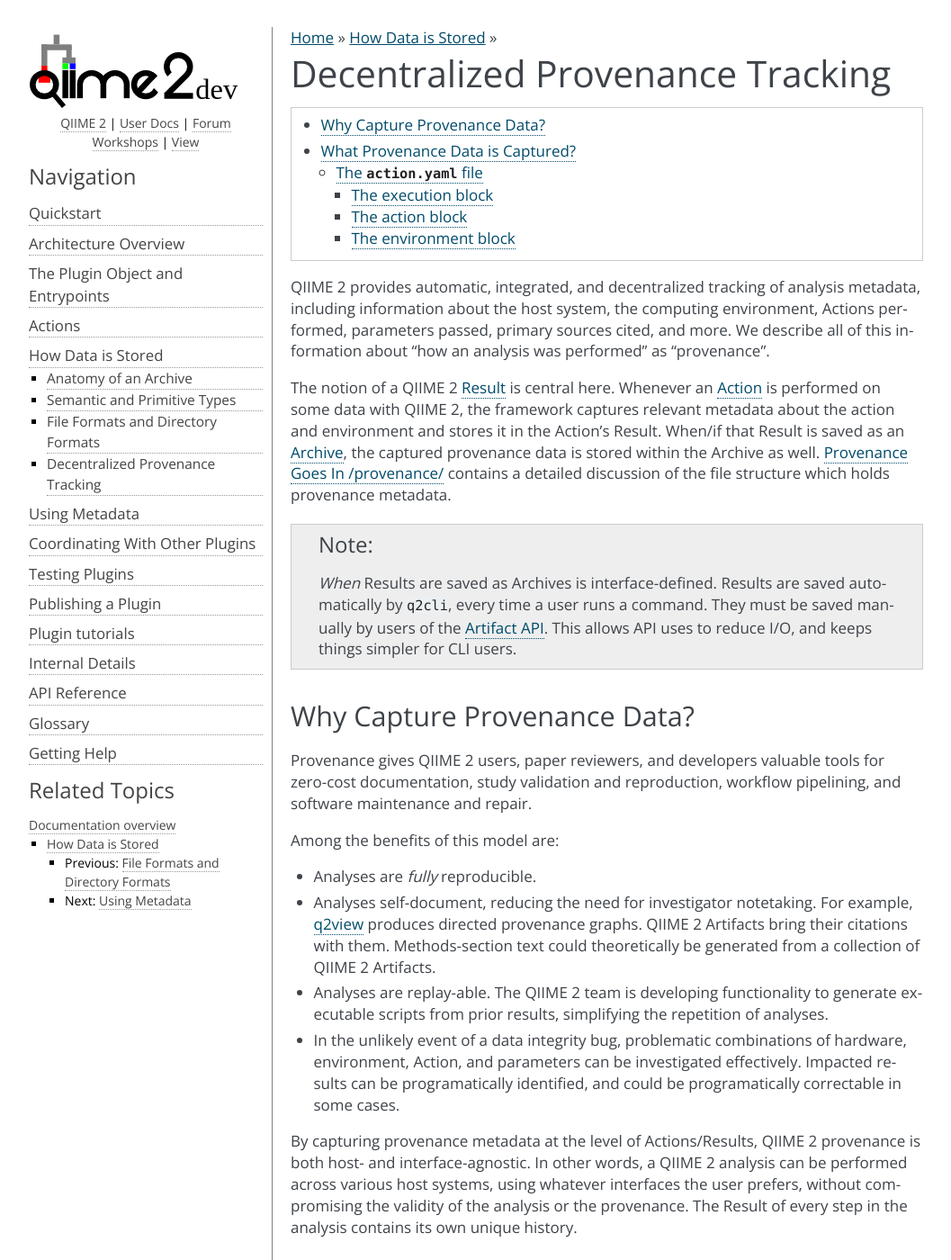
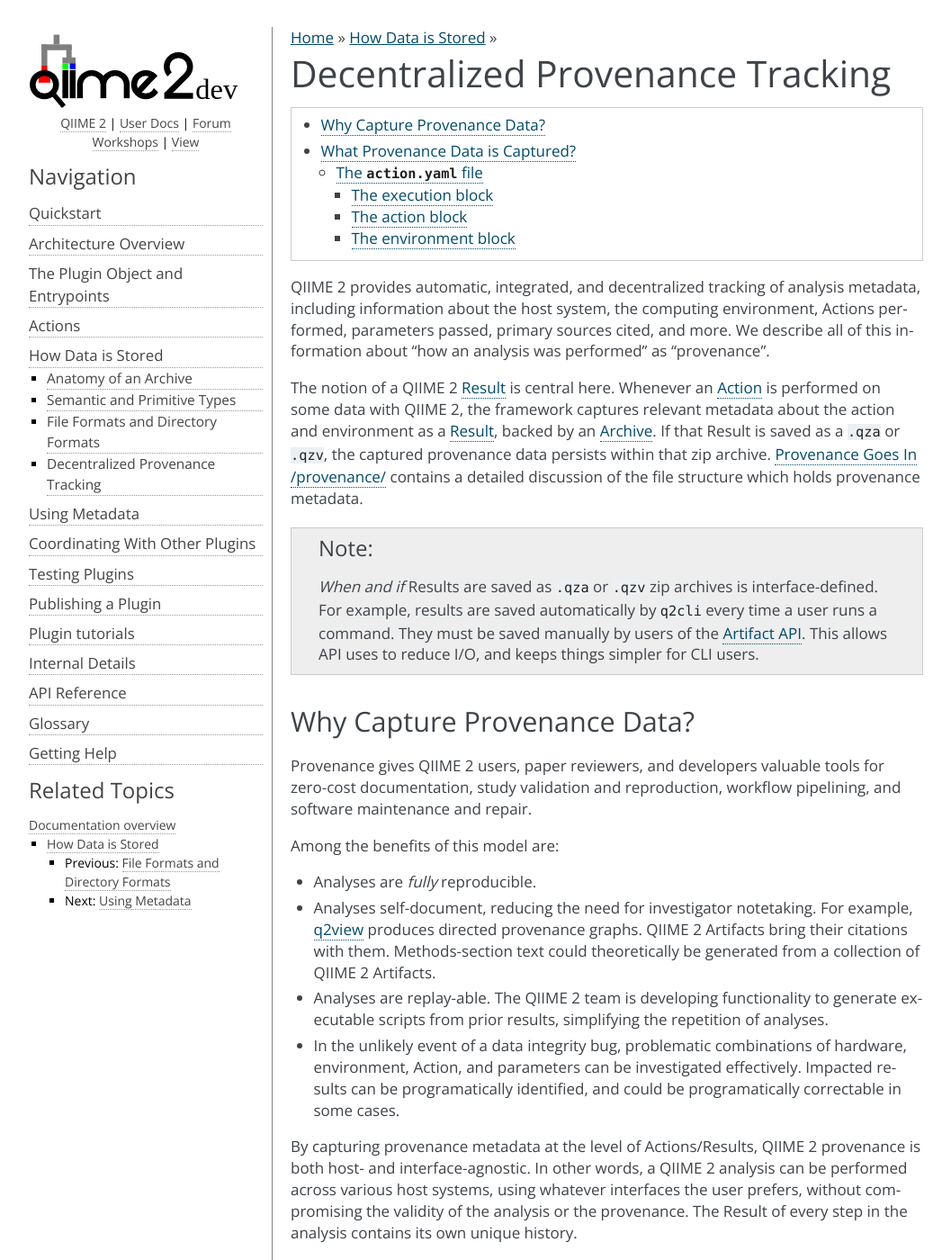
Before and after one commit to qiime2/dev-docs, a Sphinx documentation site: the page built from source/storing-data/provenance.rst, in a window 1280 px wide and 1400 px high. Shown: the whole window at 90% size, without its empty margins (106-1163 px from the left). Built offline with Sphinx 7.4.7, drawn with Linux system fonts in a browser that asks for light colours; some of the changed text lies outside the part shown.

Commit message:
Teases apart Archive and .qza

```diff
--- a/source/storing-data/provenance.rst
+++ b/source/storing-data/provenance.rst
@@ -11,15 +11,15 @@ performed" as "provenance".
 
 The notion of a QIIME 2 :term:`Result` is central here. Whenever an
 :term:`Action` is performed on some data with QIIME 2, the framework
-captures relevant metadata about the action and environment and stores it in
-the Action's Result. When/if that Result is saved as an :term:`Archive`, the
-captured provenance data is stored within the Archive as well.
+captures relevant metadata about the action and environment as a :term:`Result`,
+backed by an :term:`Archive`. If that Result is saved as a ``.qza`` or ``.qzv``,
+the captured provenance data persists within that zip archive.
 :ref:`provenance-structure` contains a detailed discussion of the
 file structure which holds provenance metadata.
 
 .. note::
-   *When* Results are saved as Archives is interface-defined.
-   Results are saved automatically by ``q2cli``, every time a user runs a command.
+   *When and if* Results are saved as ``.qza`` or ``.qzv`` zip archives is interface-defined.
+   For example, results are saved automatically by ``q2cli`` every time a user runs a command.
    They must be saved manually by users of the `Artifact API <https://docs.qiime2.org/2021.4/interfaces/artifact-api/>`_.
    This allows API uses to reduce I/O, and keeps things simpler for CLI users.
 
@@ -56,8 +56,8 @@ unique history.
 What Provenance Data is Captured?
 ---------------------------------
 
-In order to focus on provenance data, we will consider a relatively simple QIIME 2
-example Archive structure, with limited non-provenance content. Below the
+In order to focus on provenance data, we will consider a relatively simple example
+QIIME 2 Archive structure, with limited non-provenance content. Below the
 outer :term:`UUID` directory, this :term:`Artifact` holds the data it
 produced in a ``data`` directory (:ref:`data-goes-in-data`), and a few "clerical"
 files treated at greater length in :doc:`/storing-data/archive`.
```
